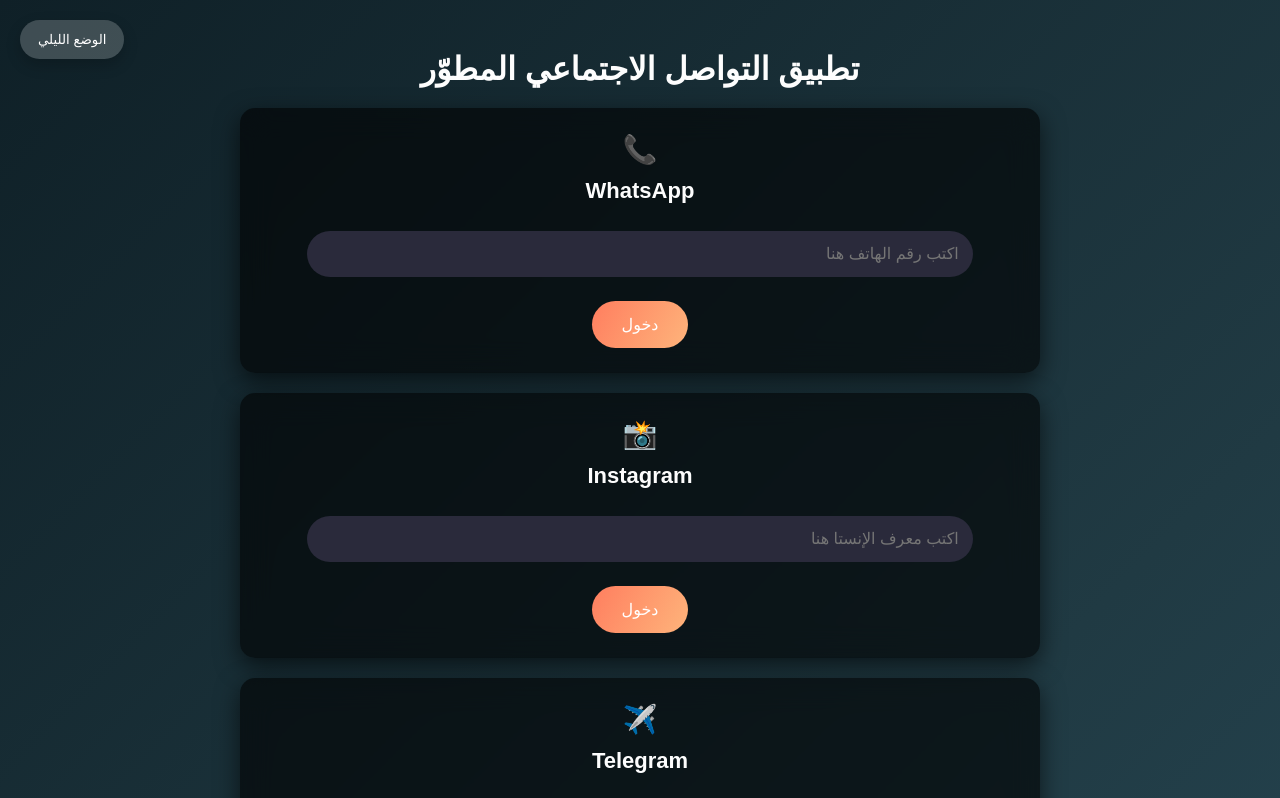
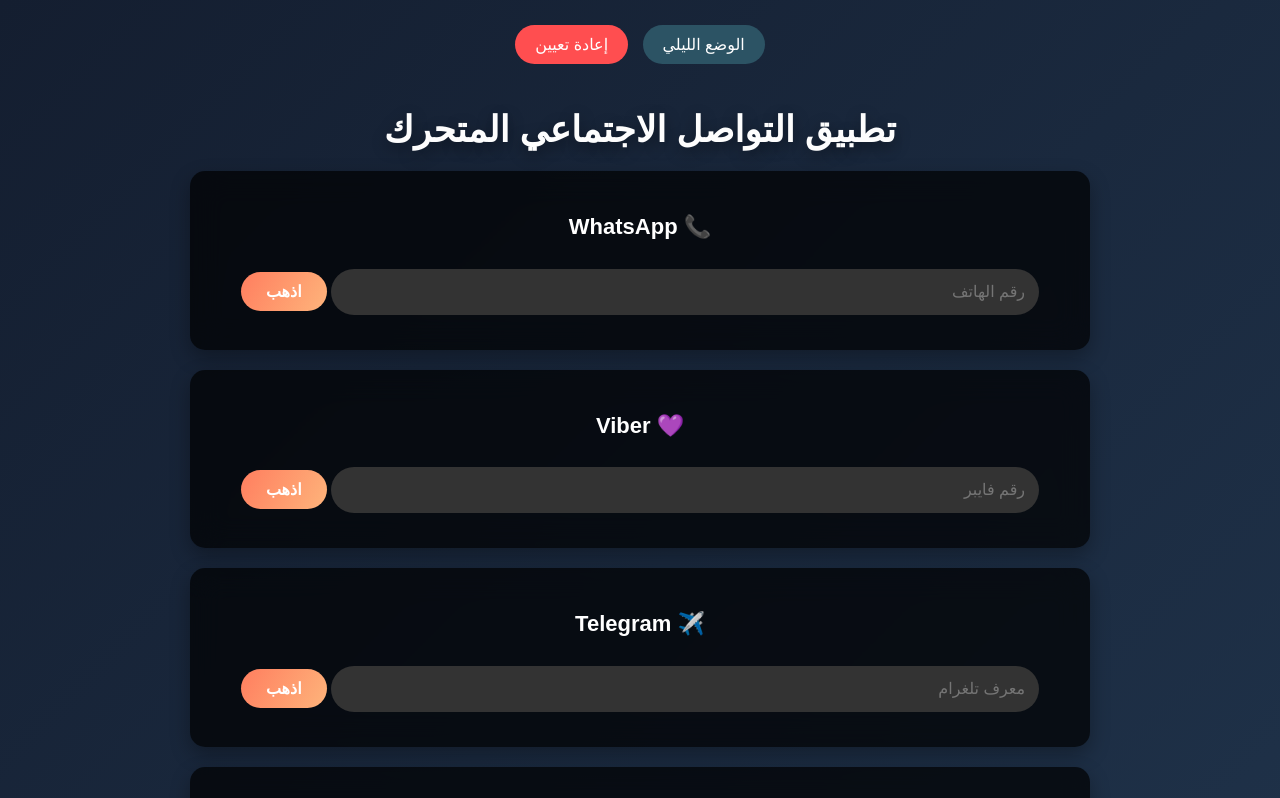
Before and after one commit to m777m44/Log-in-to-your-account, a plain HTML site: page index.html in a window 1280 px wide. Both pictures are taken after a click on the button "الوضع الليلي". Shown: the top 798 px of the page. Drawn offline with nearby package versions, Linux system fonts and the light colour scheme.

Commit message:
Update index.html

```diff
--- a/index.html
+++ b/index.html
@@ -3,28 +3,30 @@
 <head>
   <meta charset="UTF-8">
   <meta name="viewport" content="width=device-width, initial-scale=1.0">
-  <title>تطبيق التواصل الاجتماعي المطوّر</title>
+  <title>تطبيق التواصل الاجتماعي المتحرك</title>
+  <link href="https://cdnjs.cloudflare.com/ajax/libs/animate.css/4.1.1/animate.min.css" rel="stylesheet">
   <style>
+    /* إعدادات عامة */
     body {
       font-family: 'Cairo', sans-serif;
       margin: 0;
       padding: 0;
-      background: linear-gradient(135deg, #1f4037, #99f2c8);
+      background: linear-gradient(135deg, #1e3c72, #2a5298);
       color: #fff;
       text-align: center;
       overflow-x: hidden;
     }
 
     h1 {
-      font-size: 32px;
+      font-size: 36px;
       margin: 20px 0;
       color: #fdfdfd;
-      font-weight: bold;
+      text-shadow: 0 5px 15px rgba(0, 0, 0, 0.4);
     }
 
     .container {
-      padding: 30px;
-      max-width: 800px;
+      padding: 20px;
+      max-width: 900px;
       margin: auto;
     }
 
@@ -33,9 +35,16 @@
       padding: 25px;
       border-radius: 15px;
       background: rgba(255, 255, 255, 0.1);
-      box-shadow: 0 8px 20px rgba(0, 0, 0, 0.2);
+      box-shadow: 0 8px 20px rgba(0, 0, 0, 0.3);
       backdrop-filter: blur(15px);
-      transition: transform 0.3s, box-shadow 0.3s;
+      transition: transform 0.5s ease, box-shadow 0.5s ease;
+      opacity: 0;
+      transform: translateY(50px);
+    }
+
+    .section.show {
+      opacity: 1;
+      transform: translateY(0);
     }
 
     .section:hover {
@@ -44,33 +53,31 @@
     }
 
     .section h2 {
-      margin: 0 0 15px;
       font-size: 22px;
-      color: #fdfdfd;
+      color: #fff;
     }
 
     .section input {
-      width: 85%;
+      width: 80%;
       padding: 14px;
-      margin: 12px 0;
+      margin: 10px 0;
       border: none;
       border-radius: 25px;
-      outline: none;
-      font-size: 16px;
       background: #fff;
       color: #333;
+      font-size: 16px;
     }
 
     .section button {
-      padding: 14px 30px;
-      margin-top: 12px;
+      padding: 10px 25px;
       border: none;
       border-radius: 25px;
       background: linear-gradient(120deg, #ff7e5f, #feb47b);
       color: #fff;
+      font-size: 16px;
+      font-weight: bold;
       cursor: pointer;
-      font-size: 16px;
-      transition: background 0.3s, transform 0.2s;
+      transition: transform 0.3s ease, background 0.3s ease;
     }
 
     .section button:hover {
@@ -78,182 +85,135 @@
       transform: scale(1.1);
     }
 
-    .icon {
-      font-size: 28px;
-      margin-bottom: 12px;
-      display: inline-block;
-    }
-
-    .dark-mode-toggle {
-      position: fixed;
-      top: 20px;
-      left: 20px;
-      padding: 12px 18px;
-      background: rgba(255, 255, 255, 0.2);
-      border: none;
-      border-radius: 50px;
-      color: #fff;
-      cursor: pointer;
-      box-shadow: 0 6px 15px rgba(0, 0, 0, 0.2);
-      transition: background 0.3s;
-    }
-
-    .dark-mode-toggle:hover {
-      background: rgba(255, 255, 255, 0.4);
-    }
-
-    body.dark-mode {
-      background: linear-gradient(135deg, #0f2027, #203a43, #2c5364);
+    /* الوضع الليلي */
+    .dark-mode {
+      background: linear-gradient(135deg, #141e30, #243b55);
       color: #ddd;
     }
 
-    body.dark-mode .section {
-      background: rgba(0, 0, 0, 0.6);
-      box-shadow: 0 8px 25px rgba(0, 0, 0, 0.6);
+    .dark-mode .section {
+      background: rgba(0, 0, 0, 0.7);
+      color: #ddd;
     }
 
-    body.dark-mode input {
-      background: #2a2a3b;
+    .dark-mode input {
+      background: #333;
       color: #fff;
+    }
+
+    .controls {
+      margin-top: 20px;
+    }
+
+    .controls button {
+      padding: 10px 20px;
+      margin: 5px;
+      border: none;
+      border-radius: 25px;
+      font-size: 16px;
+      cursor: pointer;
+      color: #fff;
+    }
+
+    .controls .dark-mode-toggle {
+      background: #2c5364;
+    }
+
+    .controls .reset-btn {
+      background: #ff4e50;
     }
   </style>
 </head>
 <body>
-  <button class="dark-mode-toggle" onclick="toggleDarkMode()">الوضع الليلي</button>
+  <div class="controls">
+    <button class="dark-mode-toggle" onclick="toggleDarkMode()">الوضع الليلي</button>
+    <button class="reset-btn" onclick="resetInputs()">إعادة تعيين</button>
+  </div>
 
   <div class="container">
-    <h1>تطبيق التواصل الاجتماعي المطوّر</h1>
-
-    <!-- WhatsApp Section -->
-    <div class="section">
-      <div class="icon">📞</div>
-      <h2>WhatsApp</h2>
-      <input id="whatsappInput" type="text" placeholder="اكتب رقم الهاتف هنا">
-      <button onclick="openWhatsApp()">دخول</button>
-    </div>
-
-    <!-- Instagram Section -->
-    <div class="section">
-      <div class="icon">📸</div>
-      <h2>Instagram</h2>
-      <input id="instagramInput" type="text" placeholder="اكتب معرف الإنستا هنا">
-      <button onclick="openInstagram()">دخول</button>
-    </div>
-
-    <!-- Telegram Section -->
-    <div class="section">
-      <div class="icon">✈️</div>
-      <h2>Telegram</h2>
-      <input id="telegramInput" type="text" placeholder="اكتب معرف التلي هنا">
-      <button onclick="openTelegram()">دخول</button>
-    </div>
-
-    <!-- Twitter Section -->
-    <div class="section">
-      <div class="icon">🐦</div>
-      <h2>Twitter</h2>
-      <input id="twitterInput" type="text" placeholder="اكتب معرف تويتر هنا">
-      <button onclick="openTwitter()">دخول</button>
-    </div>
-
-    <!-- Facebook Section -->
-    <div class="section">
-      <div class="icon">📘</div>
-      <h2>Facebook</h2>
-      <input id="facebookInput" type="text" placeholder="اكتب معرف الفيسبوك هنا">
-      <button onclick="openFacebook()">دخول</button>
-    </div>
-
-    <!-- TikTok Section -->
-    <div class="section">
-      <div class="icon">🎶</div>
-      <h2>TikTok</h2>
-      <input id="tiktokInput" type="text" placeholder="اكتب معرف تيك توك هنا">
-      <button onclick="openTikTok()">دخول</button>
-    </div>
-
-    <!-- Viber Section -->
-    <div class="section">
-      <div class="icon">💜</div>
-      <h2>Viber</h2>
-      <input id="viberInput" type="text" placeholder="اكتب رقم الهاتف هنا">
-      <button onclick="openViber()">دخول</button>
-    </div>
+    <h1>تطبيق التواصل الاجتماعي المتحرك</h1>
+    <div id="sections"></div>
   </div>
 
   <script>
-    function formatPhoneNumber(phone) {
-      phone = phone.trim();
-      if (phone.startsWith("0")) {
-        return "+964" + phone.slice(1);
-      } else if (!phone.startsWith("+")) {
-        return "+964" + phone;
-      }
-      return phone;
+    // المنصات الاجتماعية
+    const platforms = [
+      { name: "WhatsApp", icon: "📞", placeholder: "رقم الهاتف", url: "https://wa.me/" },
+      { name: "Viber", icon: "💜", placeholder: "رقم فايبر", url: "viber://add?number=" },
+      { name: "Telegram", icon: "✈️", placeholder: "معرف تلغرام", url: "https://t.me/" },
+      { name: "Instagram", icon: "📸", placeholder: "معرف إنستغرام", url: "https://instagram.com/" },
+      { name: "TikTok", icon: "🎶", placeholder: "معرف تيك توك", url: "https://www.tiktok.com/@" },
+      { name: "Facebook", icon: "📘", placeholder: "معرف فيسبوك", url: "https://www.facebook.com/" },
+      { name: "twitter", icon: "🔞", placeholder: "تويتر", url: "https://twitter.com/" },
+      { name: "Discord", icon: "🎮", placeholder: "اسم المستخدم # الرقم", url: "https://discord.com/users/" },
+      { name: "Snapchat", icon: "👻", placeholder: "معرف سناب شات", url: "https://www.snapchat.com/add/" },
+    ];
+
+    // إنشاء الأقسام ديناميكيًا
+    function createSections() {
+      const container = document.getElementById("sections");
+      platforms.forEach(platform => {
+        const section = document.createElement("div");
+        section.className = "section";
+        section.innerHTML = `
+          <h2>${platform.icon} ${platform.name}</h2>
+          <input type="text" id="${platform.name}Input" placeholder="${platform.placeholder}" />
+          <button onclick="navigateTo('${platform.name}', '${platform.url}')">اذهب</button>
+        `;
+        container.appendChild(section);
+      });
+
+      // استدعاء الحركات
+      observeSections();
     }
 
-    function validateInput(input, type) {
+    // التنقل إلى الرابط المناسب
+    function navigateTo(name, url) {
+      const input = document.getElementById(`${name}Input`).value.trim();
       if (!input) {
-        alert("يرجى إدخال البيانات!");
-        return false;
+        alert("يرجى إدخال المعلومات المطلوبة!");
+        return;
       }
-      return true;
+      window.location.href = `${url}${input}`;
     }
 
-    function openWhatsApp() {
-      let number = document.getElementById("whatsappInput").value;
-      number = formatPhoneNumber(number);
-      if (validateInput(number, "phone")) {
-        window.location.href = `https://wa.me/${number}`;
+    // الوضع الليلي
+    function toggleDarkMode() {
+      document.body.classList.toggle("dark-mode");
+      localStorage.setItem("darkMode", document.body.classList.contains("dark-mode"));
+    }
+
+    // إعادة تعيين الحقول
+    function resetInputs() {
+      platforms.forEach(platform => {
+        document.getElementById(`${platform.name}Input`).value = "";
+      });
+    }
+
+    // مراقبة الأقسام وإضافة الحركات
+    function observeSections() {
+      const sections = document.querySelectorAll(".section");
+      const observer = new IntersectionObserver((entries) => {
+        entries.forEach(entry => {
+          if (entry.isIntersecting) {
+            entry.target.classList.add("show");
+          }
+        });
+      }, { threshold: 0.2 });
+
+      sections.forEach(section => observer.observe(section));
+    }
+
+    // التهيئة
+    function init() {
+      createSections();
+      if (localStorage.getItem("darkMode") === "true") {
+        document.body.classList.add("dark-mode");
       }
     }
 
-    function openInstagram() {
-      const username = document.getElementById("instagramInput").value;
-      if (validateInput(username, "username")) {
-        window.location.href = `https://www.instagram.com/${username}`;
-      }
-    }
-
-    function openTelegram() {
-      const username = document.getElementById("telegramInput").value;
-      if (validateInput(username, "username")) {
-        window.location.href = `https://t.me/${username}`;
-      }
-    }
-
-    function openTwitter() {
-      const username = document.getElementById("twitterInput").value;
-      if (validateInput(username, "username")) {
-        window.location.href = `https://twitter.com/${username}`;
-      }
-    }
-
-    function openFacebook() {
-      const username = document.getElementById("facebookInput").value;
-      if (validateInput(username, "username")) {
-        window.location.href = `https://www.facebook.com/${username}`;
-      }
-    }
-
-    function openTikTok() {
-      const username = document.getElementById("tiktokInput").value;
-      if (validateInput(username, "username")) {
-        window.location.href = `https://www.tiktok.com/@${username}`;
-      }
-    }
-
-    function openViber() {
-      let number = document.getElementById("viberInput").value;
-      number = formatPhoneNumber(number);
-      if (validateInput(number, "phone")) {
-        window.location.href = `viber://add?number=${number}`;
-      }
-    }
-
-    function toggleDarkMode() {
-      document.body.classList.toggle("dark-mode");
-    }
+    // تنفيذ التهيئة عند التحميل
+    window.onload = init;
   </script>
 </body>
 </html>
```
